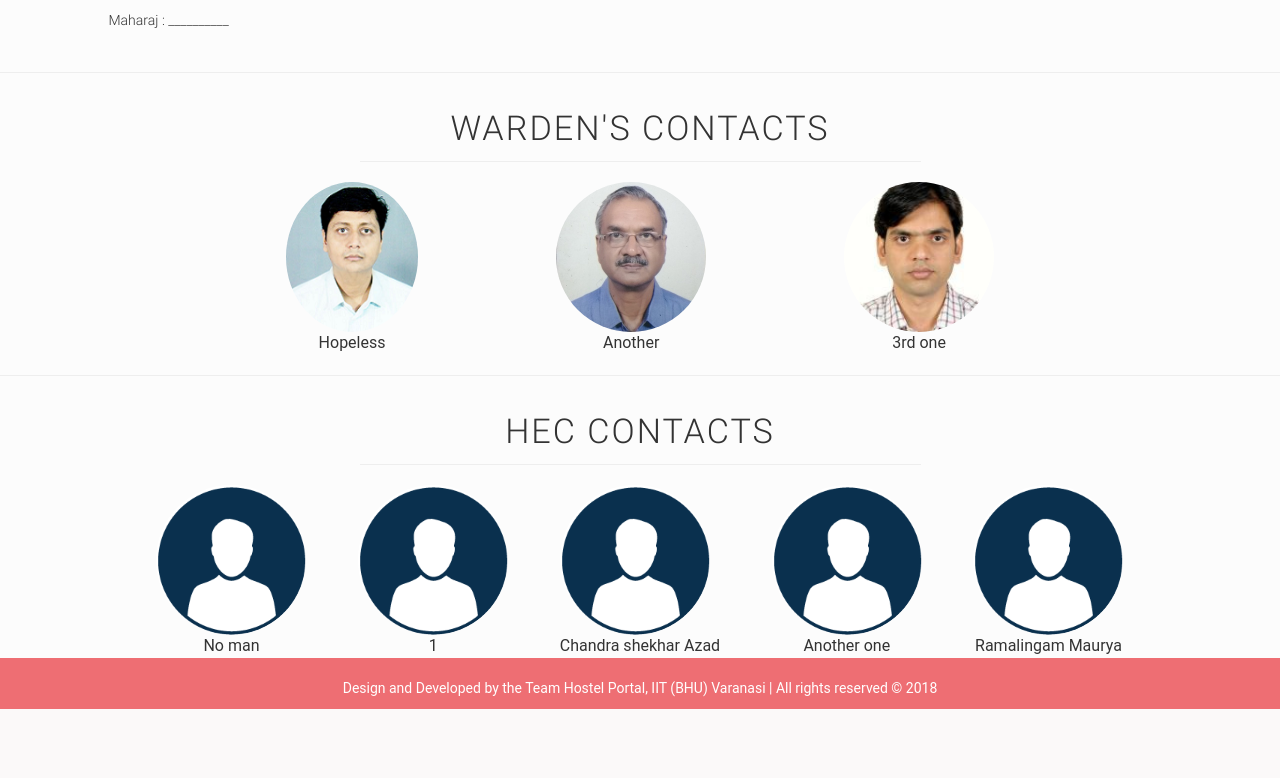
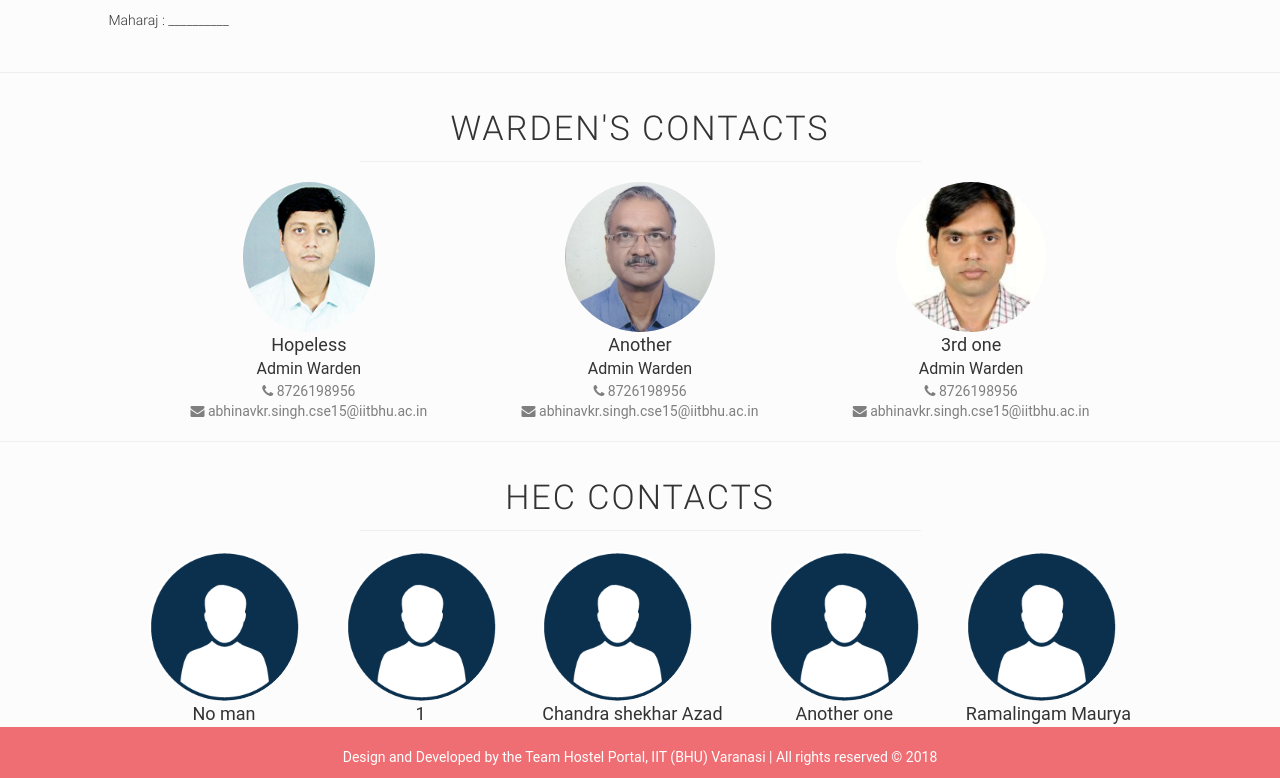
Before and after one commit to PratikshitSingh/Forums, a Django app: page /student/notifications/1/ in a window 1280 px wide. Shown: the part 1753-2531 px from the top of the page. Before the commit the page ends 2462 px from the top, so only its background shows below. Run offline with Django 3.2, Linux system fonts and the light colour scheme; data comes from the database, SQL or seed files in the repository; both versions use the stored data as it was after the commit; some libraries are stand-ins or nearby versions; some web fonts are replaced.

Commit message:
Warden's details added

```diff
--- a/student/static/css/style.css
+++ b/student/static/css/style.css
@@ -189,6 +189,7 @@ section h4 {
 }
 
 img.contacts{
+  img-align: center;
   padding-right: 0px;
   height: 150px;
   border-radius: 50%;
--- a/student/templates/student/hostel.html
+++ b/student/templates/student/hostel.html
@@ -13,6 +13,7 @@
     <link href="https://fonts.googleapis.com/icon?family=Material+Icons" rel="stylesheet">
     <link href={% static "css/materials.css" %} type="text/css" rel="stylesheet">
     <link href={% static "css/style.css" %} type="text/css" rel="stylesheet">
+    <link rel="stylesheet" href="https://cdnjs.cloudflare.com/ajax/libs/font-awesome/4.7.0/css/font-awesome.min.css">
     <script>
         var angle = 0;
 function galleryspin(sign) {
@@ -225,9 +226,18 @@ spinner.setAttribute("style","-webkit-transform: rotateY("+ angle +"deg); -moz-t
       <hr class="custom_hr">
       <div class="row warden-contact">
         {% for warden in all_wardens %}
-        <div class="inner">
+        <div class="inner" style="text-align: center">
           <img src="{{ warden.profile_photo.url }}" class="contacts w-contacts" align="middle">
-          <figcaption align="center" ><font size="3">{{ warden.warden_name }}</font></figcaption>
+          <figcaption align="center" ><font size="4">{{ warden.warden_name }}</font></figcaption>
+          <figcaption align="center" ><font size="3">Admin Warden</font></figcaption>
+          <figcaption align="center" ><span class="col-md-12 section3" style="color:#7f7f7f;">
+              <i class="fa fa-phone" style="color:#7f7f7f;"></i>
+              8726198956
+          </span></figcaption>
+          <figcaption align="center" ><span class="col-md-12 section3 inline" style="color:#7f7f7f;">
+            <i class="fa fa-envelope" aria-hidden="true"></i>
+              abhinavkr.singh.cse15@iitbhu.ac.in
+          </span></figcaption>
         </div>
         {% endfor %}
       </div>
@@ -241,7 +251,7 @@ spinner.setAttribute("style","-webkit-transform: rotateY("+ angle +"deg); -moz-t
         {% for members in all_hec %}
         <div class="inner">
           <img src="{{ members.profile_image.url }}" class="contacts w-contacts" align="middle">
-          <figcaption align="center" ><font size="3">{{ members.member_name }}</font></figcaption>
+          <figcaption align="center" ><font size="4">{{ members.member_name }}</font></figcaption>
         </div>
         {% endfor %}
       </div>
```
Also changed, not shown: db.sqlite3, media/media/pic1.jpg (added), media/media/pic2.jpg (added), media/media/pic3.jpg (added).
